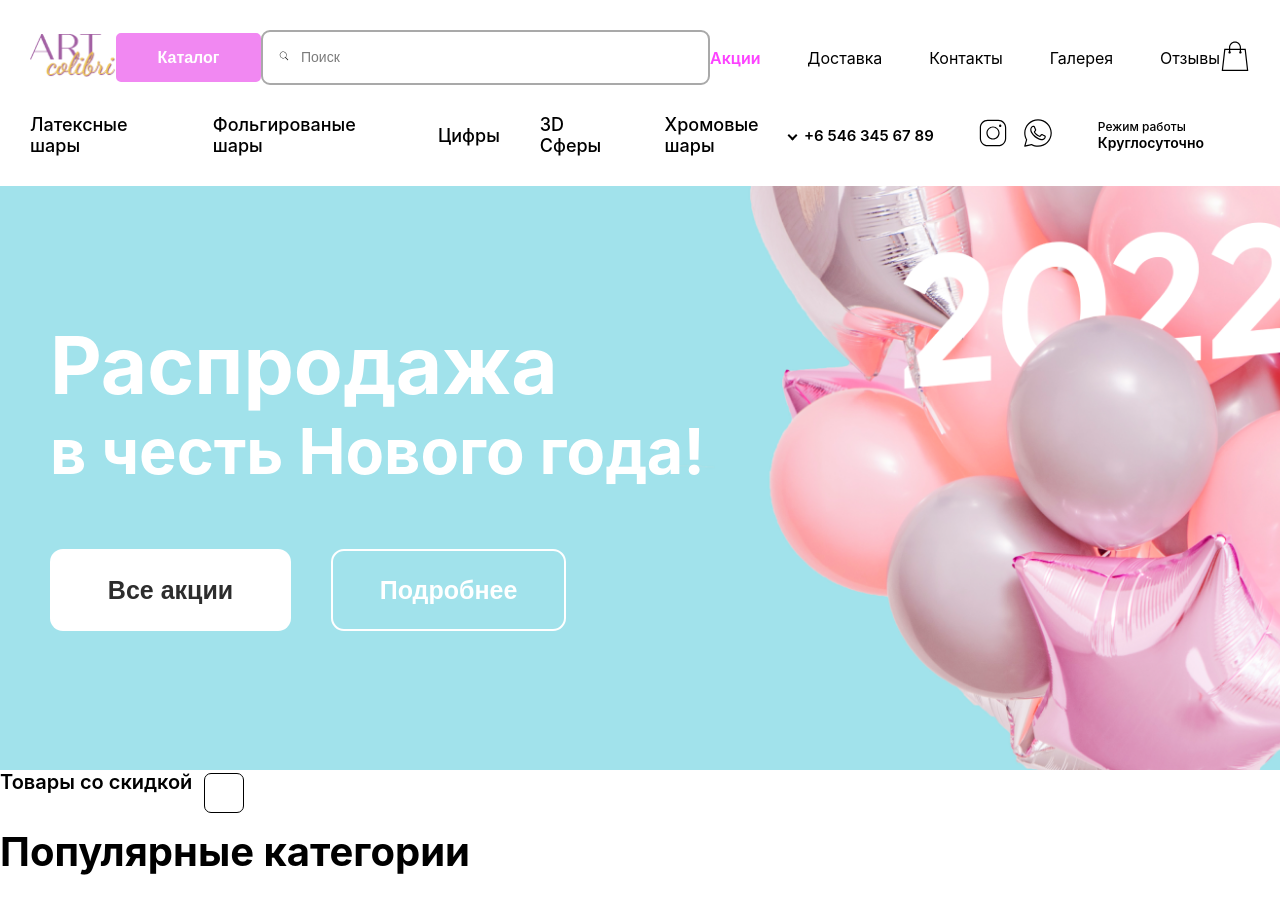
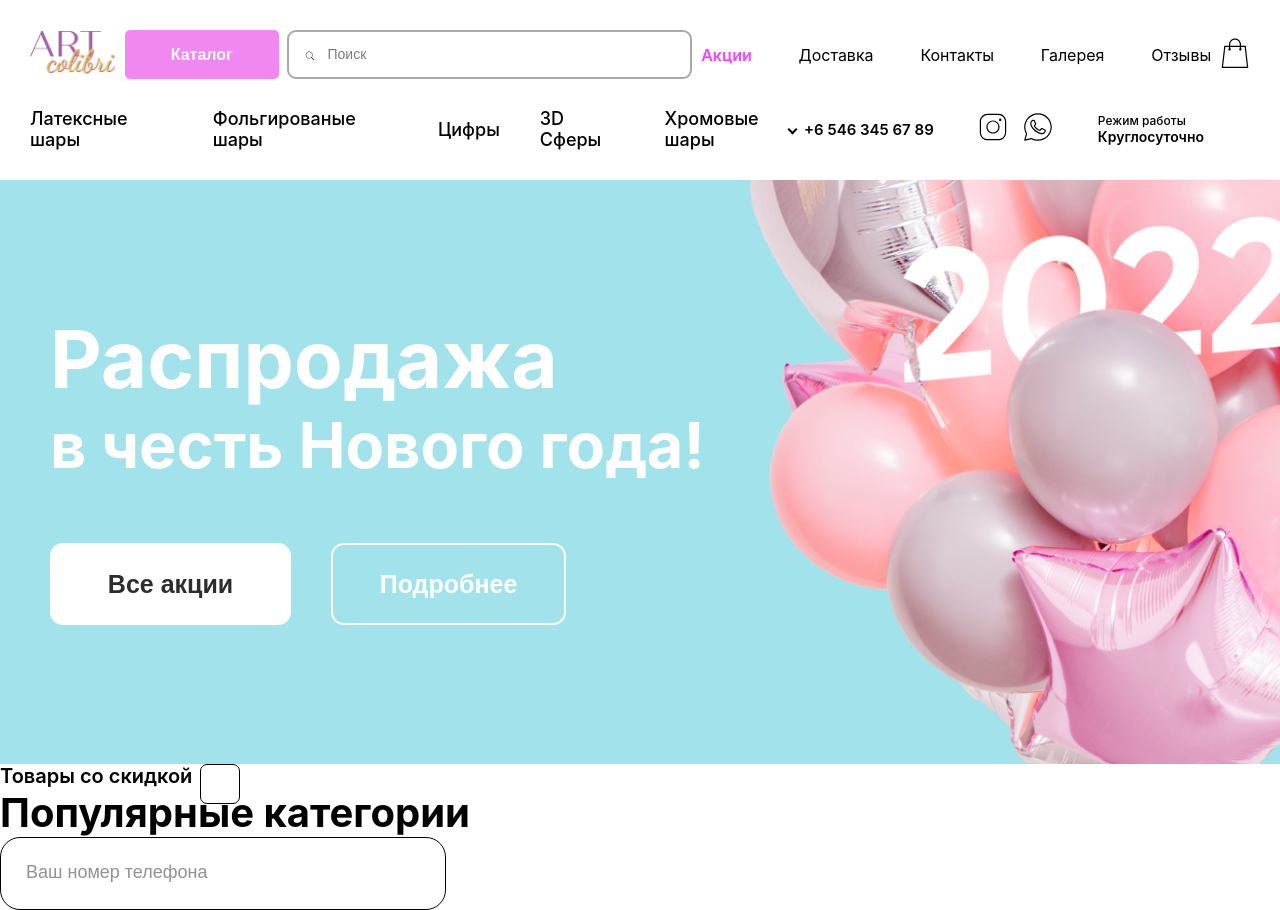
Before and after one commit to SomVariable/marbles-shop, a React (Create React App) app: page / in a window 1280 px wide. Built offline with nearby package versions, Linux system fonts and the light colour scheme.

Commit message:
add input

```diff
--- a/src/UI/checkbox/Checkbox.module.scss
+++ b/src/UI/checkbox/Checkbox.module.scss
@@ -4,7 +4,7 @@
 .checkbox__input {
   width: 40px;
   height: 40px;
-  border: 1px solid #000000;
+  border: 1px solid  var(--accent);
   border-radius: 7px;
   -webkit-appearance: none;
   appearance: none;
@@ -47,8 +47,8 @@
   background: url('./icon.png') no-repeat;
   background-size: 23px 27px;
   position: absolute;
-  top: 9px;
-  left: 212px;
+  top: 6px;
+  left: 210px;
   z-index: 2;
   opacity: 0;
 }
--- /dev/null
+++ b/src/UI/input/Input.module.scss
@@ -0,0 +1,13 @@
+.input {
+  width: 446px;
+  height: 73px;
+  background: var(--white);
+  border: 1px solid var(--accent);
+  border-radius: 20px;
+  padding: 25px 0px 25px 25px;
+}
+.input::placeholder {
+  font-weight: var(--fw-medium);
+  font-size: var(--fs-m);
+  color: #929292;
+}
--- /dev/null
+++ b/src/UI/input/Input.tsx
@@ -0,0 +1,13 @@
+import styles from './Input.module.scss';
+import classNames from 'classnames';
+
+type Props = {
+  type: string;
+  placeholder: string;
+  className: string;
+}
+
+const Input: React.FC<Props> = ({type, placeholder, className}) => {
+  return <input className={classNames(styles.input, className)} type={type} placeholder = {placeholder}/>
+}
+export default Input;
--- a/src/index.scss
+++ b/src/index.scss
@@ -1,9 +1,11 @@
 @import url('https://fonts.googleapis.com/css2?family=Montserrat:wght@100;300;400;500;700&family=Noto+Sans:wght@100;200;300;400;500;600;700;800;900&display=swap');
 
-body {
+* {
   box-sizing: border-box;
   margin: 0;
   padding: 0;
+}
+body {
   font-family: '-apple-system', 'BlinkMacSystemFont', 'Segoe UI', 'Roboto', 'Oxygen',
     'Ubuntu', 'Cantarell', 'Fira Sans', 'Droid Sans', 'Helvetica Neue',
     sans-serif;
--- a/src/index.tsx
+++ b/src/index.tsx
@@ -5,6 +5,7 @@ import Checkbox from './UI/checkbox/Checkbox';
 import SaleSection from './components/saleSection/SaleSection';
 import Header from './components/header/Header';
 import Title from './UI/title/Title';
+import Input from './UI/input/Input';
 
 const root = ReactDOM.createRoot(
   document.getElementById('root') as HTMLElement
@@ -19,5 +20,6 @@ root.render(
   <Title>
   Популярные категории
   </Title>
+  <Input placeholder='Ваш номер телефона' className='some' type='text'/>
   </>
 );
```
